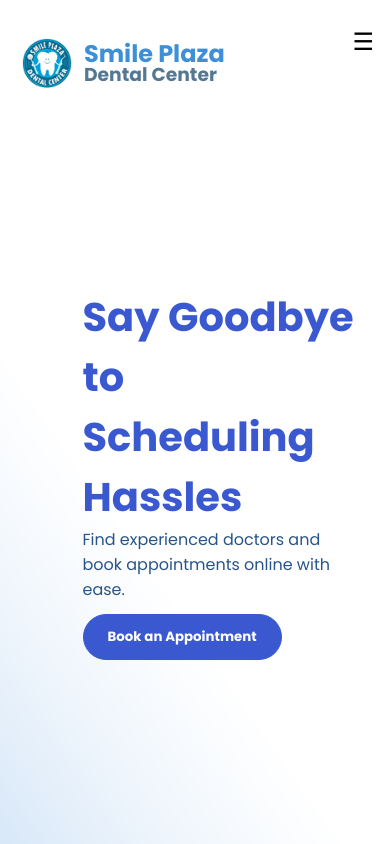
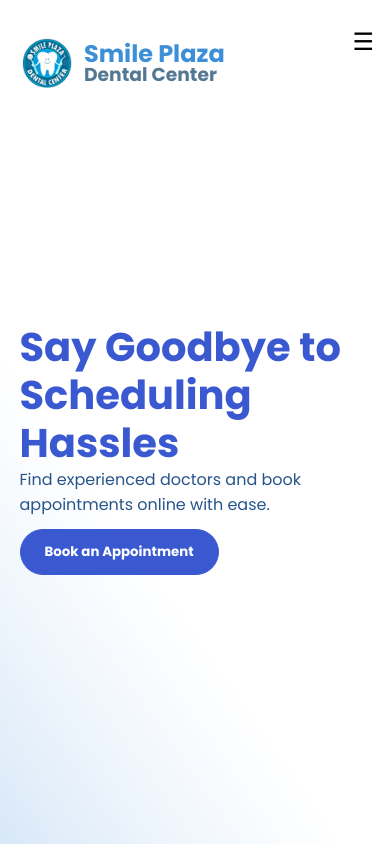
Before and after one commit to Exuille/Smile-Plaza, a React (Vite) app in the folder frontend/: page / in a window 390 px wide. Built offline with nearby package versions, Linux system fonts and the light colour scheme; the HTML template or start-up script is replaced by a standard one.

Commit message:
Resize left panel text-container in small resolution

```diff
--- a/frontend/src/static/home.css
+++ b/frontend/src/static/home.css
@@ -24,6 +24,7 @@
     color: #3A59D1;
     font-size: 2.5rem;
     font-weight: bold;
+    line-height: 1.2;
 }
 
 .left-panel .basic-text {
@@ -57,4 +58,9 @@
     .right-panel {
         display: none;
     }
+
+    .left-text-container {
+        width: 90%;
+        margin: 0 0 72px 0;
+    }
 }
```
